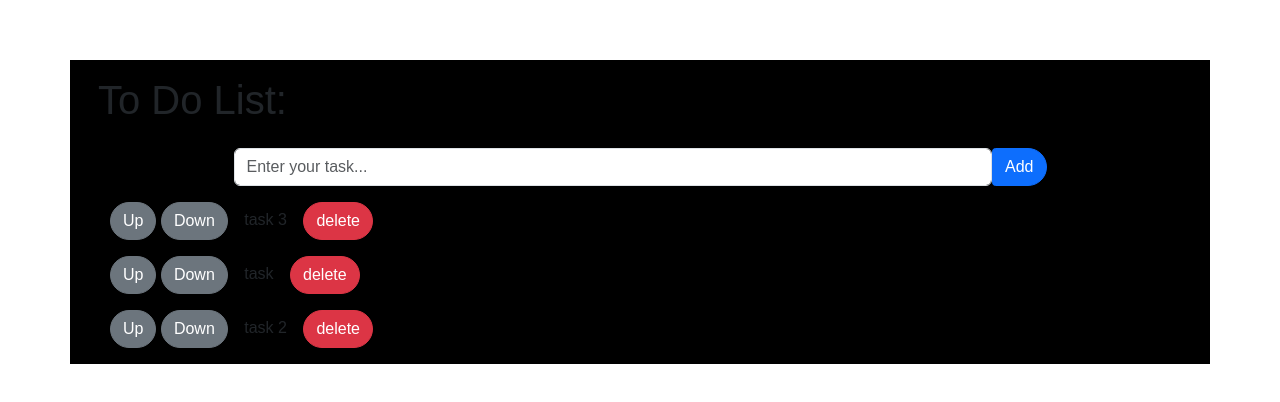
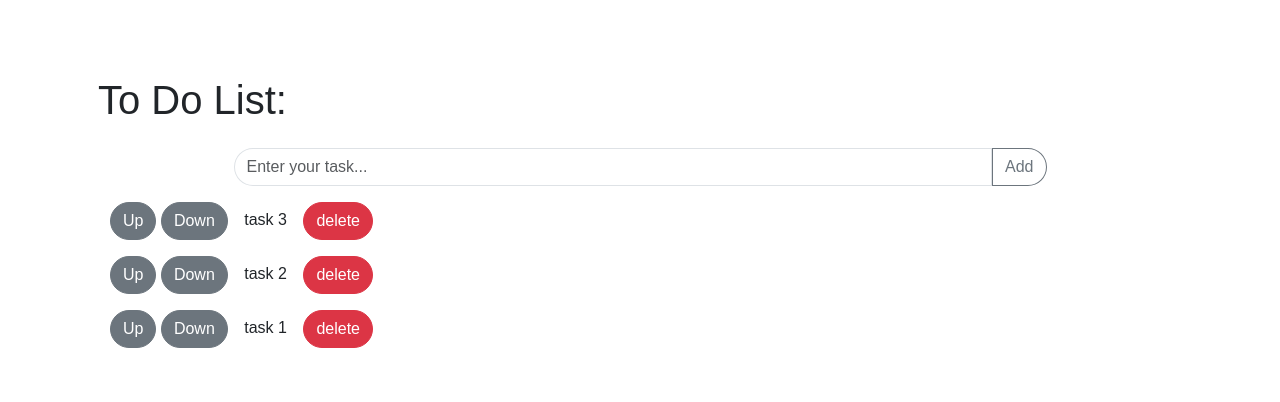
Before and after one commit to 3afaf-ahadad/My-To-Do-List, a React (Vite) app: page / in a window 1280 px wide. Shown: the part 188-590 px from the top of the page. Built offline with nearby package versions, Linux system fonts and the light colour scheme; data requests are answered from the project's data file.

Commit message:
Refactor ToDoList component styles and display

```diff
--- a/src/components/ToDoList.jsx
+++ b/src/components/ToDoList.jsx
@@ -104,18 +104,18 @@ function ToDoList() {
 
   return (
     <div className='d-flex justify-content-center align-items-center min-vh-100'>
-      <div className="tasks-box bg-black container">
+      <div className="tasks-box container">
         <h1 className="p-3">To Do List: </h1>
         <div className="add-tasks container d-flex justify-content-center align-items-center w-75">
           <input
-            className="form-control"
+            className="form-control border-1 rounded-start-pill"
             type="text"
             id="input"
             value={inputValue}
             placeholder="Enter your task... "
             onChange={(e) => setInputValue(e.target.value)}
           />
-          <button className="btn btn-primary rounded-start rounded-top-5 rounded-bottom-5" onClick={handleAddTask}>
+          <button className="btn btn-outline-secondary rounded-end-pill" onClick={handleAddTask}>
             Add
           </button>
         </div>
@@ -127,20 +127,20 @@ function ToDoList() {
                 <li key={task.id} className="container m-3 col">
                   {" "}
                   <button
-                    className="btn btn-secondary rounded-5"
+                    className="btn btn-secondary rounded-pill"
                     onClick={() => handleMoveTaskUp(task.id)}
                   >
                     Up
                   </button>{" "}
                   <button
-                    className="btn btn-secondary rounded-5"
+                    className="btn btn-secondary rounded-pill"
                     onClick={() => handleMoveTaskDown(task.id)}
                   >
                     Down
                   </button>{" "}
                   <span className="container">{task.task} </span>
                   <button
-                    className="btn btn-danger rounded-5"
+                    className="btn btn-danger rounded-pill"
                     onClick={() => handleDeleteTask(task.id)}
                   >
                     delete
--- a/src/data/db.json
+++ b/src/data/db.json
@@ -5,12 +5,12 @@
       "task": "task 3"
     },
     {
-      "id": "5",
-      "task": "task "
+      "id": "6",
+      "task": "task 2"
     },
     {
-      "id": "6",
-      "task": "task 2"
+      "id": "5",
+      "task": "task 1"
     }
   ]
 }
```
